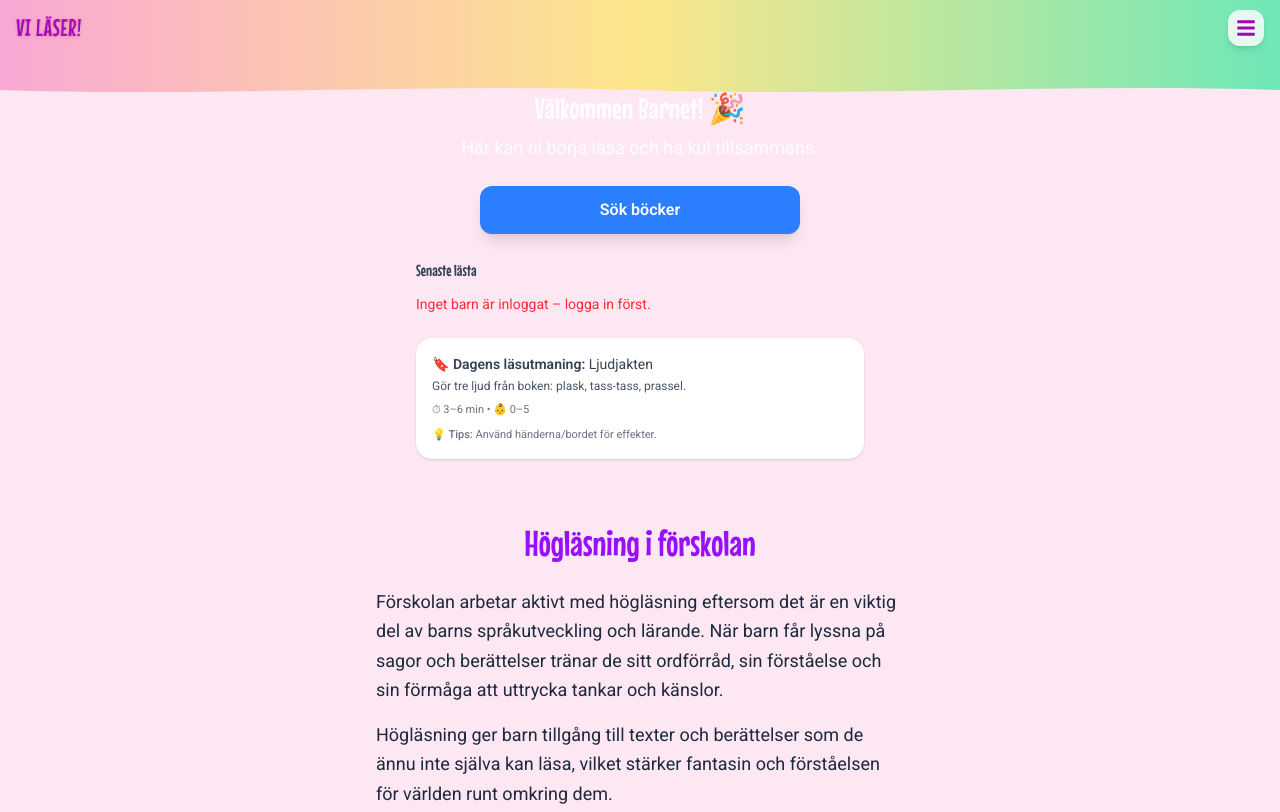
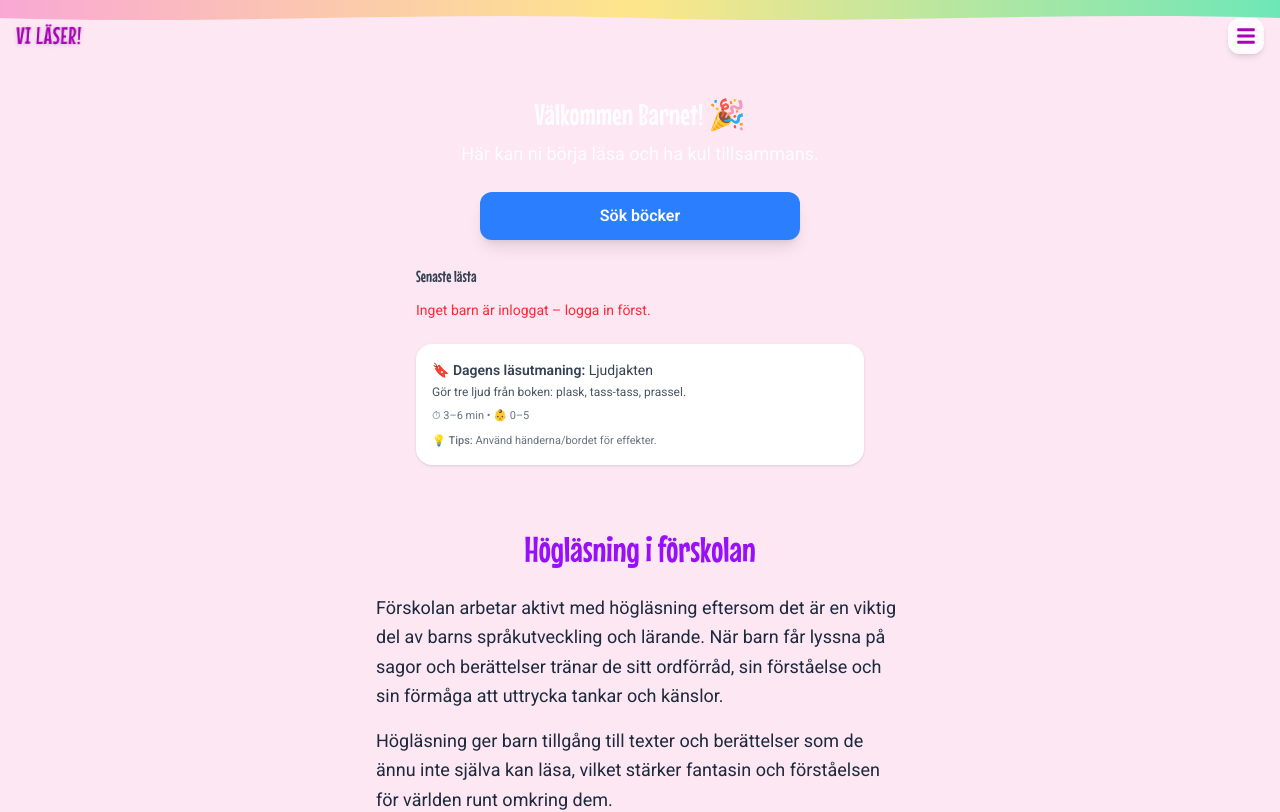
Before and after one commit to vgarmy/read-more-books, a React (Vite) app: page /home in a window 1280 px wide. Shown: the top 812 px of the page. Built offline with nearby package versions, Linux system fonts and the light colour scheme.

Commit message:
nav Pihone

```diff
--- a/src/pages/components/kidsNav.tsx
+++ b/src/pages/components/kidsNav.tsx
@@ -2,22 +2,14 @@ import { useState, useEffect, type ReactNode } from 'react'
 import { Link, useLocation } from 'react-router-dom'
 import { FaBars, FaTimes } from 'react-icons/fa'
 
-type NavItem = {
-  to: string
-  label: string
-  icon?: ReactNode
-}
-
-type KidsNavProps = {
-  items: NavItem[]
-  title?: string
-}
+type NavItem = { to: string; label: string; icon?: ReactNode }
+type KidsNavProps = { items: NavItem[]; title?: string }
 
 export default function KidsNav({ items, title = 'VI LÄSER!' }: KidsNavProps) {
   const [open, setOpen] = useState(false)
   const location = useLocation()
 
-  // Lås body-scroll när menyn är öppen (mobilvänligt)
+  // Lås body-scroll när menyn är öppen (mobil)
   useEffect(() => {
     const body = document.body
     if (open) body.classList.add('overflow-hidden')
@@ -25,17 +17,18 @@ export default function KidsNav({ items, title = 'VI LÄSER!' }: KidsNavProps) {
     return () => body.classList.remove('overflow-hidden')
   }, [open])
 
+  // Cap-höjd: safe area top + navhöjd (ca 64px) + lite luft
+  const capHeight = 'calc(env(safe-area-inset-top, 0px) + 72px)'
+
   return (
-    <header
-      className="
-        sticky top-0 z-50
-        [padding-top:env(safe-area-inset-top)]
-      "
-      style={{ paddingTop: 'env(safe-area-inset-top, 0px)' }}
+    <header className="sticky top-0 z-50">
+      {/* CAP: här ritas gradient + våg, och nav ligger ovanpå */}
+      <div
+        className="relative select-none"
+        style={{ height: capHeight, paddingTop: 'env(safe-area-inset-top, 0px)' }}
       >
-      <div className="relative">
-        {/* 🎨 Endast gradient + våg-clip i bakgrunden */}
-        <div className="absolute inset-x-0 top-0 -z-10">
+        {/* Gradient + våg: förankrad i botten av capen */}
+        <div className="absolute inset-x-0 bottom-0 -z-10">
           <svg
             aria-hidden="true"
             viewBox="0 0 1440 160"
@@ -44,38 +37,30 @@ export default function KidsNav({ items, title = 'VI LÄSER!' }: KidsNavProps) {
           >
             <defs>
               <linearGradient id="kidsGrad" x1="0" y1="0" x2="1" y2="0">
-                <stop offset="0%"  stopColor="#f9a8d4" /> {/* pink-300 */}
+                <stop offset="0%" stopColor="#f9a8d4" /> {/* pink-300 */}
                 <stop offset="50%" stopColor="#fde68a" /> {/* amber-200 */}
                 <stop offset="100%" stopColor="#6ee7b7" /> {/* emerald-300 */}
               </linearGradient>
-
-              {/* Minimal amplitud: 92–108–100 → nästan rakt men organiskt */}
               <clipPath id="waveClip" clipPathUnits="userSpaceOnUse">
-                <path d="
+                <path
+                  d="
                     M0,0
                     H1440
                     V100
                     C1200,92 960,108 720,100
                     480,92 240,108 0,100
                     Z
-                " />
+                  "
+                />
               </clipPath>
             </defs>
-
             <rect width="1440" height="160" fill="url(#kidsGrad)" clipPath="url(#waveClip)" />
           </svg>
         </div>
 
-        {/* Topprad: Titel + hamburgare (helt transparent) */}
+        {/* Nav-raden – ligger inuti capen, ovanpå gradienten */}
         <nav
-          className="
-            px-4 pt-3 pb-5
-            flex items-center justify-between select-none
-          "
-          style={{
-            // extra topp-spacer under statusbar
-            paddingTop: 'calc(env(safe-area-inset-top, 0px) + 10px)',
-          }}
+          className="px-4 flex items-center justify-between h-full"
           aria-label="Huvudnavigation"
         >
           <Link to="/home" className="group" aria-label={`${title} startsida`}>
@@ -103,7 +88,7 @@ export default function KidsNav({ items, title = 'VI LÄSER!' }: KidsNavProps) {
         </nav>
       </div>
 
-      {/* Rullgardinsmeny (oförändrad, men utan blur/platta över vågen) */}
+      {/* Rullgardinsmeny – renderas under vågen (ingen platta över toppen) */}
       <div
         id="kidsnav-menu"
         className={`
```
Lines whose indentation alone changed are shown as unchanged.
